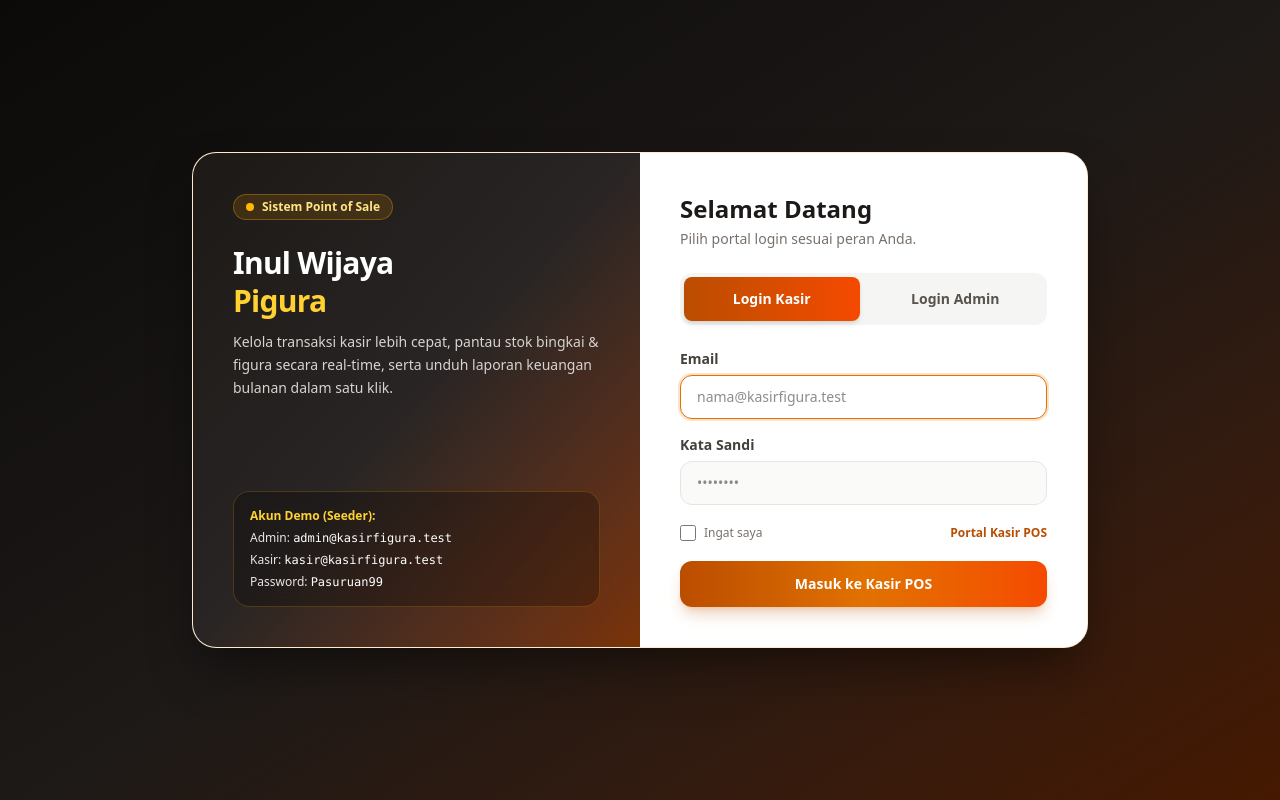
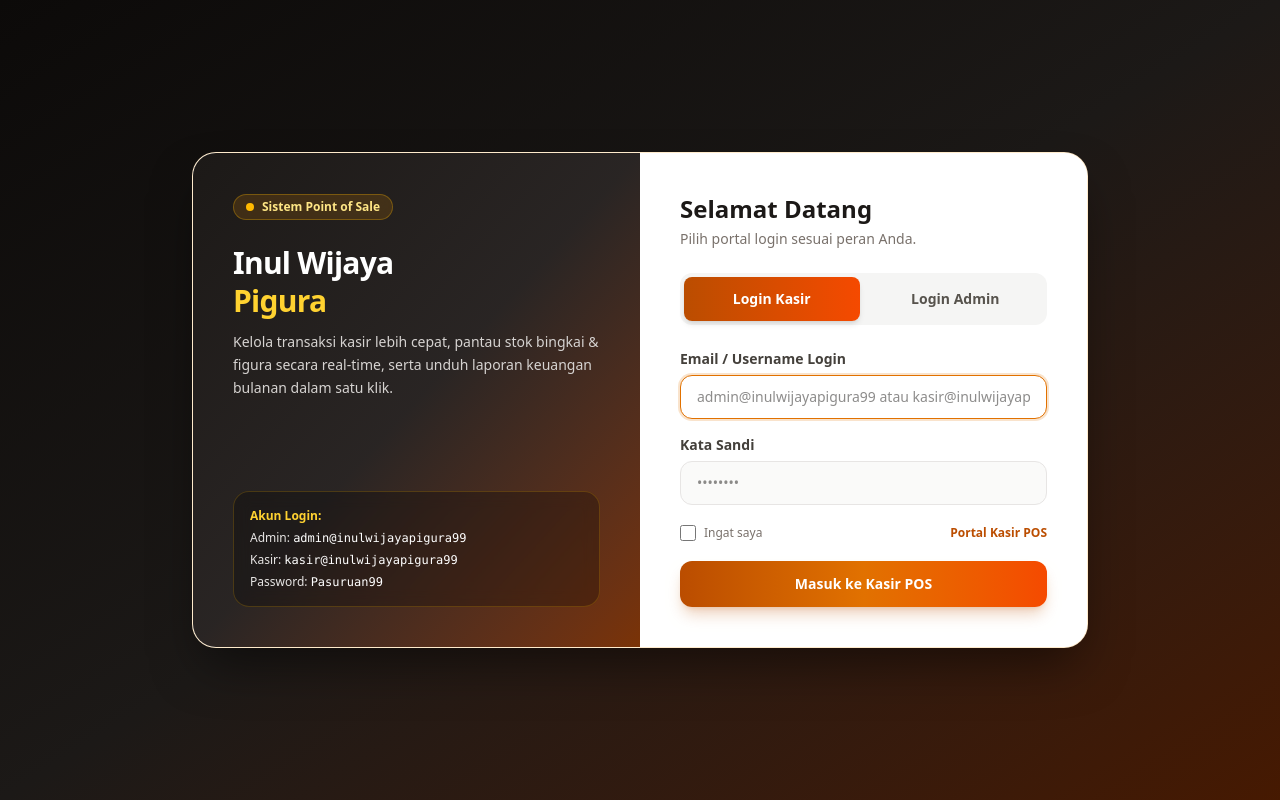
Before and after one commit to indrieanaa92/kasirfigura, a Laravel app: page /login in a window 1280 px wide. Run offline with Laravel 12, Linux system fonts and the light colour scheme; some libraries are stand-ins or nearby versions; some web fonts are replaced.

Commit message:
Expand admin transaction history table and update login emails to inulwijayapigura99

```diff
--- a/app/Http/Controllers/AuthController.php
+++ b/app/Http/Controllers/AuthController.php
@@ -38,12 +38,11 @@ class AuthController extends Controller
     public function login(Request $request): RedirectResponse
     {
         $validated = $request->validate([
-            'email' => ['required', 'email'],
+            'email' => ['required', 'string'],
             'password' => ['required', 'string'],
             'login_as' => ['required', 'in:admin,kasir'],
         ], [
-            'email.required' => 'Email wajib diisi.',
-            'email.email' => 'Format email tidak valid.',
+            'email.required' => 'Email / Username wajib diisi.',
             'password.required' => 'Kata sandi wajib diisi.',
             'login_as.in' => 'Tipe login harus Admin atau Kasir.',
         ]);
--- a/database/seeders/DatabaseSeeder.php
+++ b/database/seeders/DatabaseSeeder.php
@@ -16,7 +16,7 @@ class DatabaseSeeder extends Seeder
     public function run(): void
     {
         User::updateOrCreate(
-            ['email' => 'admin@kasirfigura.test'],
+            ['email' => 'admin@inulwijayapigura99'],
             [
                 'name' => 'Admin Galeri Figura',
                 'password' => Hash::make('Pasuruan99'),
@@ -25,7 +25,7 @@ class DatabaseSeeder extends Seeder
         );
 
         User::updateOrCreate(
-            ['email' => 'kasir@kasirfigura.test'],
+            ['email' => 'kasir@inulwijayapigura99'],
             [
                 'name' => 'Kasir Utama',
                 'password' => Hash::make('Pasuruan99'),
--- a/resources/views/auth/login.blade.php
+++ b/resources/views/auth/login.blade.php
@@ -22,9 +22,9 @@
             </div>
 
             <div class="mt-6 sm:mt-8 rounded-2xl bg-black/25 p-4 backdrop-blur-sm border border-amber-400/20 text-xs space-y-1.5 text-stone-200">
-                <p class="font-semibold text-amber-300">Akun Demo (Seeder):</p>
-                <p>Admin: <span class="font-mono text-white break-all">admin@kasirfigura.test</span></p>
-                <p>Kasir: <span class="font-mono text-white break-all">kasir@kasirfigura.test</span></p>
+                <p class="font-semibold text-amber-300">Akun Login:</p>
+                <p>Admin: <span class="font-mono text-white break-all">admin@inulwijayapigura99</span></p>
+                <p>Kasir: <span class="font-mono text-white break-all">kasir@inulwijayapigura99</span></p>
                 <p>Password: <span class="font-mono text-white">Pasuruan99</span></p>
             </div>
         </div>
@@ -62,14 +62,15 @@
                 <input type="hidden" name="login_as" :value="role">
 
                 <div>
-                    <label for="email" class="block text-sm font-semibold text-stone-700 mb-1.5">Email</label>
+                    <label for="email" class="block text-sm font-semibold text-stone-700 mb-1.5">Email / Username Login</label>
                     <input id="email"
                            name="email"
-                           type="email"
+                           type="text"
+                           inputmode="email"
                            value="{{ old('email') }}"
                            required
                            autofocus
-                           placeholder="nama@kasirfigura.test"
+                           placeholder="admin@inulwijayapigura99 atau kasir@inulwijayapigura99"
                            class="w-full min-h-[44px] rounded-xl border border-stone-200 bg-stone-50 px-4 py-2.5 text-sm text-stone-900 focus:border-amber-600 focus:bg-white focus:outline-none focus:ring-2 focus:ring-amber-600/20">
                 </div>
 
```
Also changed, not shown: resources/views/admin/dashboard.blade.php (+4 -16 lines).
